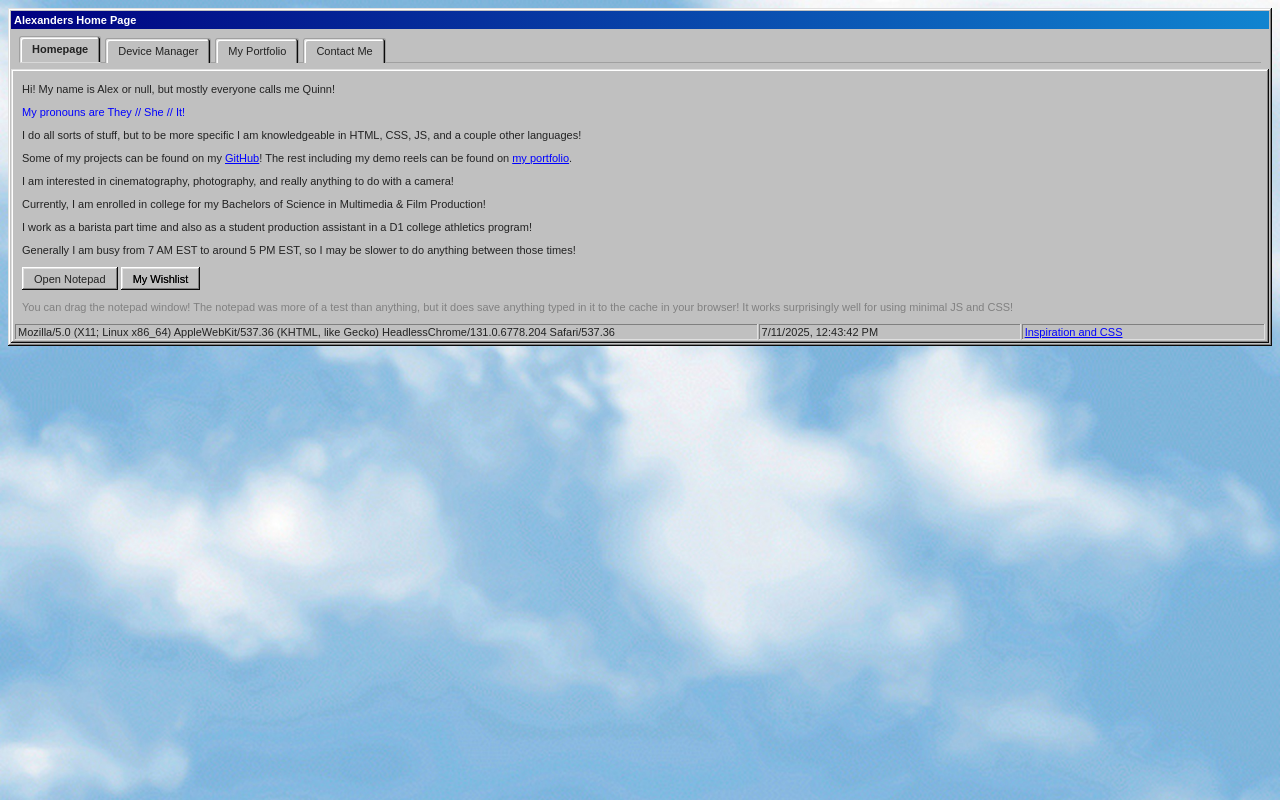
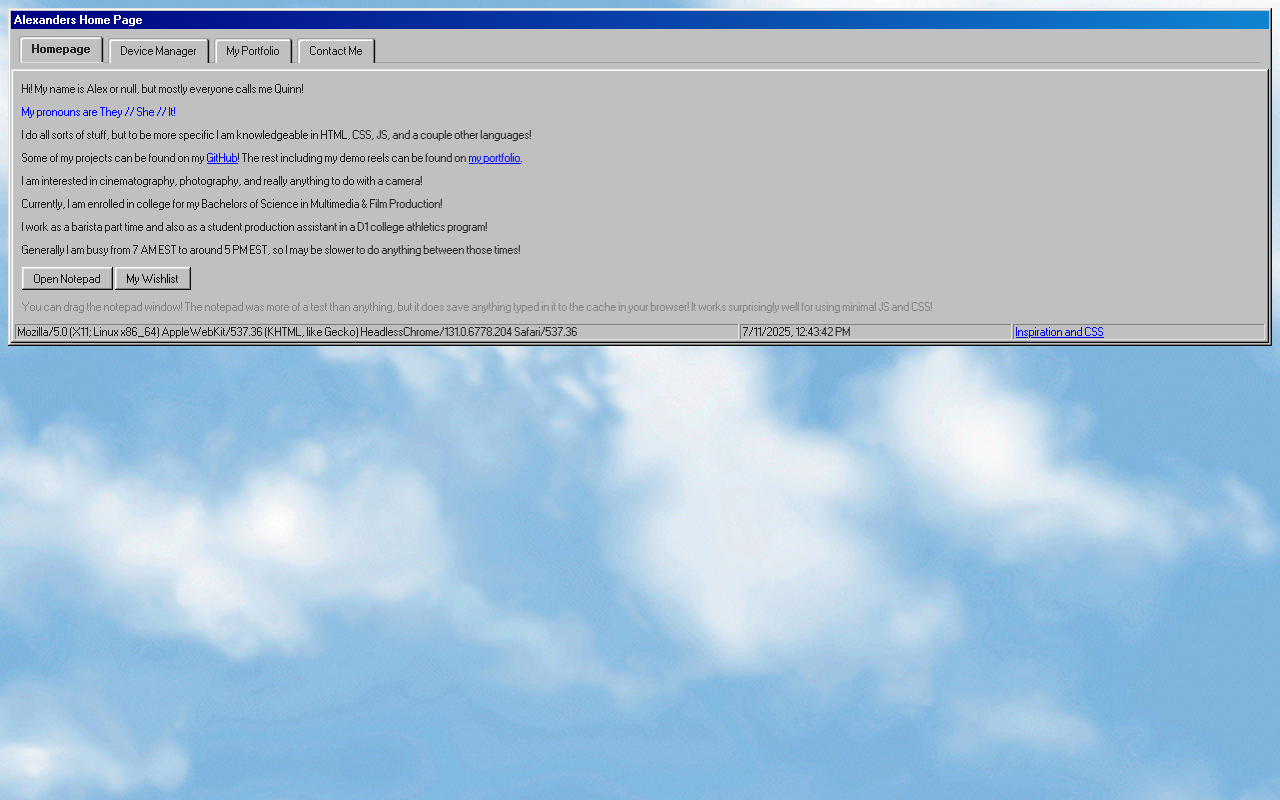
Before and after one commit to alexanderskyequinn/aquinndev, a plain HTML site: page index.html in a window 1280 px wide. Drawn offline with nearby package versions, Linux system fonts and the light colour scheme; a web font is replaced by a local one.

Commit message:
Whoops. Apparently wasn't including the font in my stylesheet. Font is now included.

```diff
--- a/styles/index.css
+++ b/styles/index.css
@@ -1,3 +1,15 @@
+@font-face {
+  font-family: "Pixelated MS Sans Serif";
+  src: url(https://unpkg.com/98.css@0.1.16/dist/ms_sans_serif.woff) format("woff");
+  src: url(https://unpkg.com/98.css@0.1.16/dist/ms_sans_serif.woff2) format("woff2");
+  font-weight: 400;
+  font-style: normal;
+}
+
+@font-face {
+  font-family:"Pixelated MS Sans Serif";src:url(https://unpkg.com/98.css@0.1.16/dist/ms_sans_serif_bold.woff) format("woff");src:url(https://unpkg.com/98.css@0.1.16/dist/ms_sans_serif_bold.woff2) format("woff2");font-weight:700;font-style:normal;
+}
+
 body {
     background-image: url('/assets/98clouds.jpg');
     background-size: cover; /* This will ensure the image covers the entire background */
```
